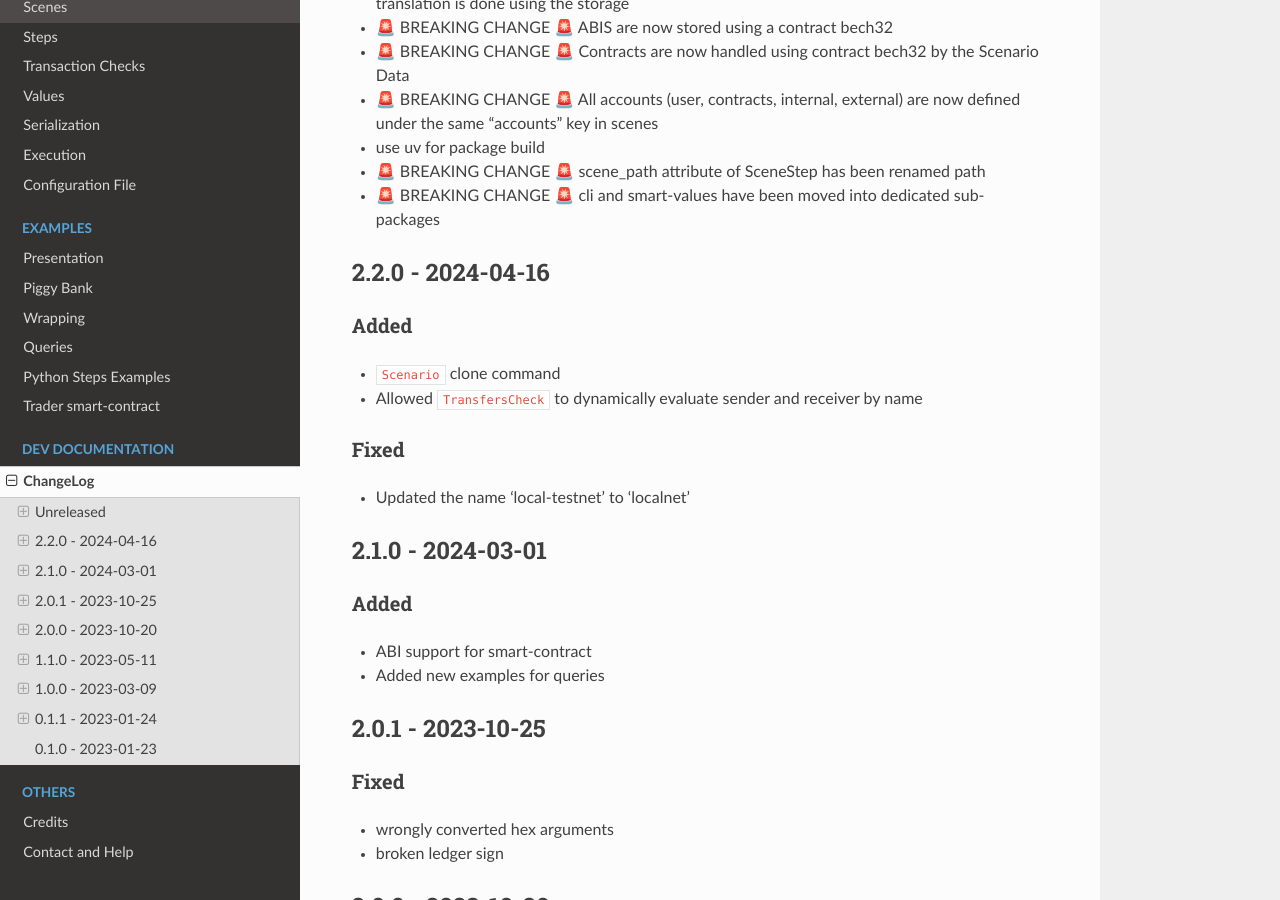
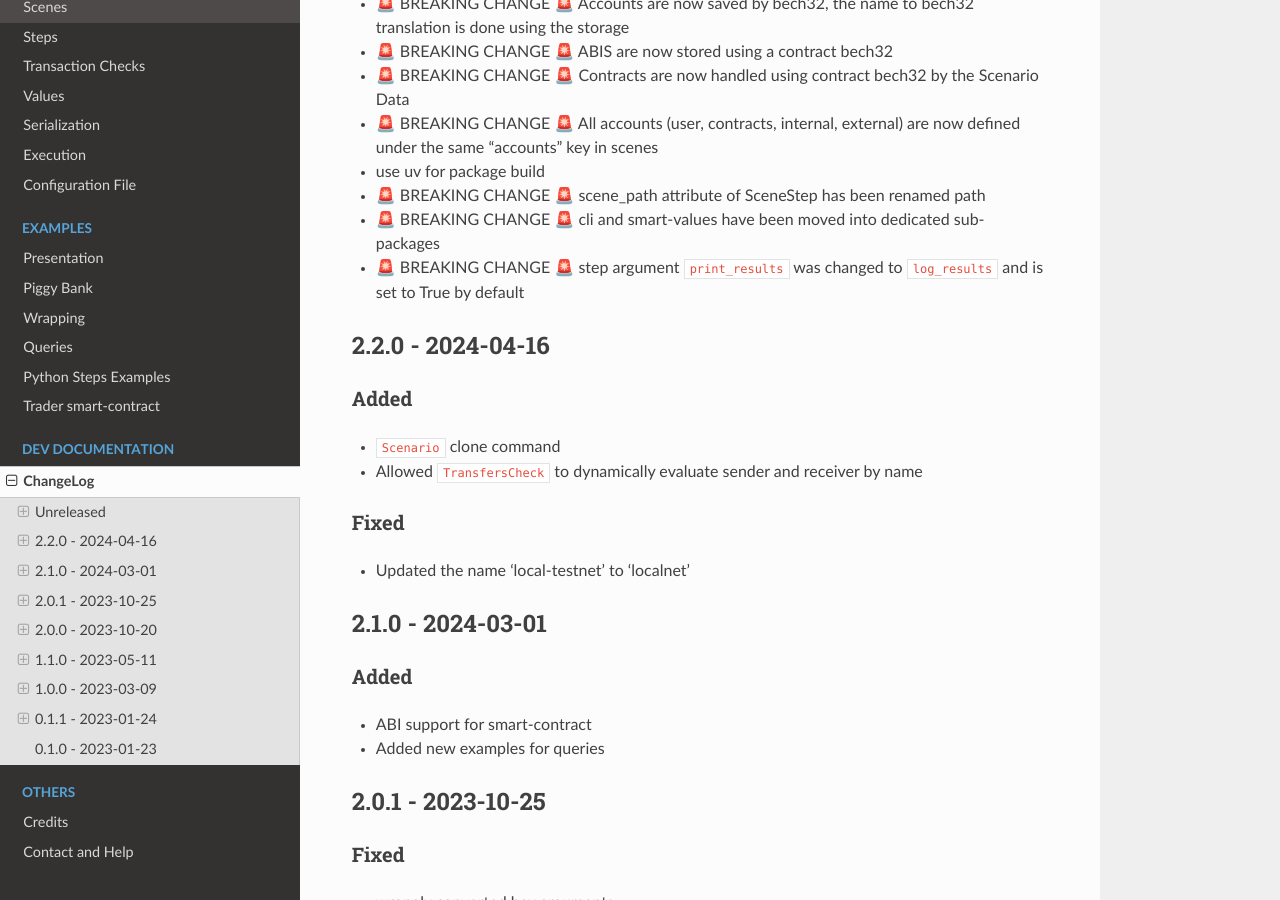
Before and after one commit to Catenscia/MxOps, a Sphinx documentation site: the page built from docs/source/dev_documentation/changelog.md, in a window 1280 px wide and 900 px high, scrolled down 1782 px. Built offline with Sphinx 7.4.7 and the Read the Docs theme 3.1.0, drawn with Linux system fonts in a browser that asks for light colours; some of the changed text lies outside the part shown.

Commit message:
docs: changelog

```diff
--- a/docs/source/dev_documentation/changelog.md
+++ b/docs/source/dev_documentation/changelog.md
@@ -60,6 +61,7 @@
 - use uv for package build
 - 🚨 BREAKING CHANGE 🚨 scene_path attribute of SceneStep has been renamed path
 - 🚨 BREAKING CHANGE 🚨 cli and smart-values have been moved into dedicated sub-packages
+- 🚨 BREAKING CHANGE 🚨 step argument `print_results` was changed to `log_results` and is set to True by default
 
 
 
```
Also changed, not shown: other parts of docs/source/dev_documentation/changelog.md (+1 -0 lines).
